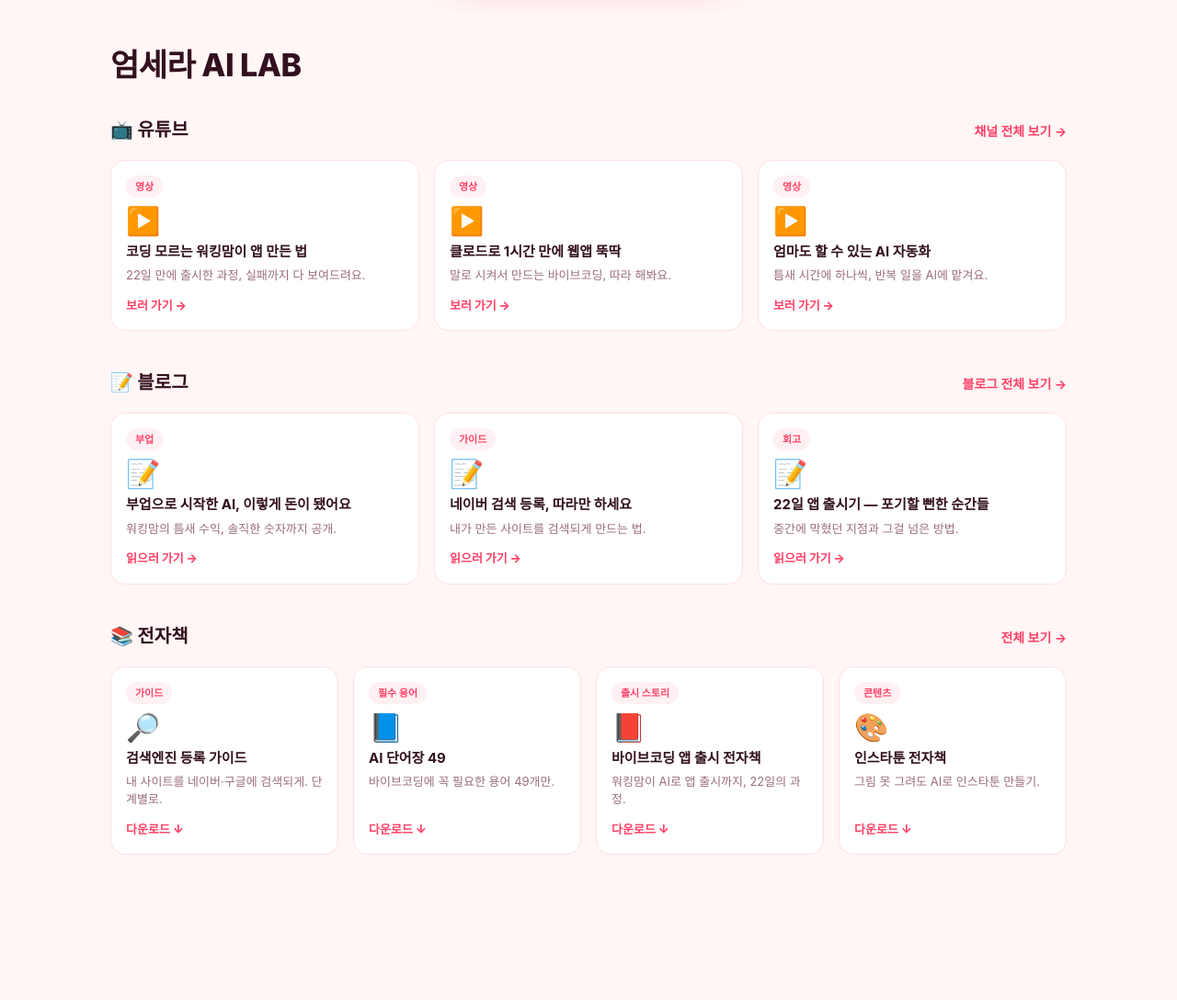
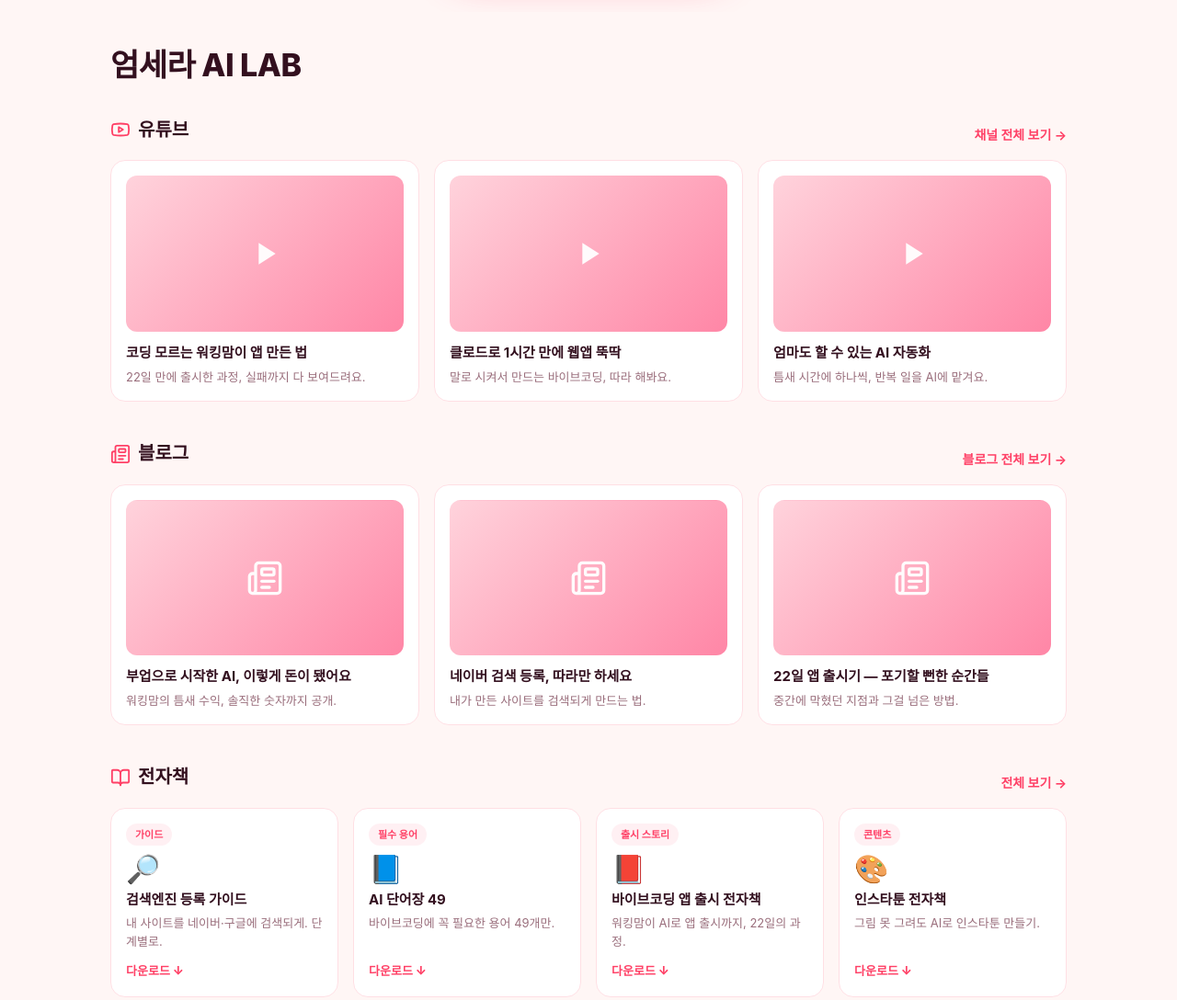
Before and after one commit to mommysecondlife/mommysecondlife, a plain HTML site: page index.html in a window 1280 px wide. Shown: the part 980-2068 px from the top of the page at 92% size. Drawn offline with Linux system fonts and the light colour scheme; a script that the page names is missing; a web font is replaced by a local one.

Commit message:
홈 콘텐츠: 섹션 아이콘 Lucide로, 유튜브·블로그 카드 썸네일형 + CTA 글씨 제거
유튜브/블로그/전자책 제목 옆 이모지를 Lucide 아이콘(youtube·newspaper·
book-open)으로 교체. 유튜브·블로그 카드는 썸네일형(현재 기본 썸네일,
실제 링크 주면 img.youtube.com/대표이미지로 교체)으로 바꾸고 '보러/읽으러 가기' 제거.

Co-Authored-By: Claude Opus 4.8 <noreply@anthropic.com>

```diff
--- a/index.html
+++ b/index.html
@@ -757,6 +757,11 @@
     #lab-preview .lcard b{font-size:15px;line-height:1.42;margin-bottom:6px}
     #lab-preview .lcard p{font-size:13px;color:var(--mut);line-height:1.5}
     #lab-preview .lgo{margin-top:auto;padding-top:12px;font-size:13px;font-weight:800;color:var(--pink)}
+    #lab-preview .lab-head h3{display:flex;align-items:center;gap:8px}
+    #lab-preview .lab-head h3 svg{width:22px;height:22px;color:var(--pink);flex:none}
+    #lab-preview .thumb{display:block;width:100%;aspect-ratio:16/9;border-radius:12px;margin-bottom:12px;position:relative;overflow:hidden;background:linear-gradient(135deg,#FFD3DC,#FF86A6);background-size:cover;background-position:center}
+    #lab-preview .thumb svg{position:absolute;left:50%;top:50%;transform:translate(-50%,-50%);width:40px;height:40px;color:rgba(255,255,255,.95)}
+    #lab-preview .lcard:hover .thumb{filter:brightness(1.04)}
     @media(max-width:600px){#lab-preview .challenge-banner b{font-size:21px}}
   </style>
   <section id="lab-preview">
@@ -770,29 +775,29 @@
         <span class="cb-go">자세히 보기 →</span>
       </a>
 
-      <!-- 유튜브 (샘플 카드 — 실제 영상 링크/제목으로 교체하세요) -->
+      <!-- 유튜브 (샘플 — 실제 영상 링크로 교체 시 thumb에 background-image:url(https://img.youtube.com/vi/영상ID/hqdefault.jpg) 추가) -->
       <div class="lab-row">
-        <div class="lab-head"><h3>📺 유튜브</h3><a href="https://www.youtube.com/@mommysecondlife" target="_blank" rel="noopener">채널 전체 보기 →</a></div>
+        <div class="lab-head"><h3><svg viewBox="0 0 24 24" fill="none" stroke="currentColor" stroke-width="2" stroke-linecap="round" stroke-linejoin="round"><path d="M2.5 17a24.12 24.12 0 0 1 0-10 2 2 0 0 1 1.4-1.4 49.56 49.56 0 0 1 16.2 0A2 2 0 0 1 21.5 7a24.12 24.12 0 0 1 0 10 2 2 0 0 1-1.4 1.4 49.55 49.55 0 0 1-16.2 0A2 2 0 0 1 2.5 17"/><path d="m10 15 5-3-5-3z"/></svg>유튜브</h3><a href="https://www.youtube.com/@mommysecondlife" target="_blank" rel="noopener">채널 전체 보기 →</a></div>
         <div class="lab-cards" data-stagger>
-          <a class="lcard" href="https://www.youtube.com/@mommysecondlife" target="_blank" rel="noopener"><span class="ltag">영상</span><span class="lcover">▶️</span><b>코딩 모르는 워킹맘이 앱 만든 법</b><p>22일 만에 출시한 과정, 실패까지 다 보여드려요.</p><span class="lgo">보러 가기 →</span></a>
-          <a class="lcard" href="https://www.youtube.com/@mommysecondlife" target="_blank" rel="noopener"><span class="ltag">영상</span><span class="lcover">▶️</span><b>클로드로 1시간 만에 웹앱 뚝딱</b><p>말로 시켜서 만드는 바이브코딩, 따라 해봐요.</p><span class="lgo">보러 가기 →</span></a>
-          <a class="lcard" href="https://www.youtube.com/@mommysecondlife" target="_blank" rel="noopener"><span class="ltag">영상</span><span class="lcover">▶️</span><b>엄마도 할 수 있는 AI 자동화</b><p>틈새 시간에 하나씩, 반복 일을 AI에 맡겨요.</p><span class="lgo">보러 가기 →</span></a>
+          <a class="lcard" href="https://www.youtube.com/@mommysecondlife" target="_blank" rel="noopener"><span class="thumb"><svg viewBox="0 0 24 24" fill="currentColor"><path d="M8 5v14l11-7z"/></svg></span><b>코딩 모르는 워킹맘이 앱 만든 법</b><p>22일 만에 출시한 과정, 실패까지 다 보여드려요.</p></a>
+          <a class="lcard" href="https://www.youtube.com/@mommysecondlife" target="_blank" rel="noopener"><span class="thumb"><svg viewBox="0 0 24 24" fill="currentColor"><path d="M8 5v14l11-7z"/></svg></span><b>클로드로 1시간 만에 웹앱 뚝딱</b><p>말로 시켜서 만드는 바이브코딩, 따라 해봐요.</p></a>
+          <a class="lcard" href="https://www.youtube.com/@mommysecondlife" target="_blank" rel="noopener"><span class="thumb"><svg viewBox="0 0 24 24" fill="currentColor"><path d="M8 5v14l11-7z"/></svg></span><b>엄마도 할 수 있는 AI 자동화</b><p>틈새 시간에 하나씩, 반복 일을 AI에 맡겨요.</p></a>
         </div>
       </div>
 
-      <!-- 블로그 (샘플 카드 — 실제 글 링크/제목으로 교체하세요) -->
+      <!-- 블로그 (샘플 — 실제 글 링크로 교체. 썸네일은 thumb에 background-image:url(글 대표이미지) 추가) -->
       <div class="lab-row">
-        <div class="lab-head"><h3>📝 블로그</h3><a href="http://blog.naver.com/mommysecondlife" target="_blank" rel="noopener">블로그 전체 보기 →</a></div>
+        <div class="lab-head"><h3><svg viewBox="0 0 24 24" fill="none" stroke="currentColor" stroke-width="2" stroke-linecap="round" stroke-linejoin="round"><path d="M15 18h-5"/><path d="M18 14h-8"/><path d="M4 22h16a2 2 0 0 0 2-2V4a2 2 0 0 0-2-2H8a2 2 0 0 0-2 2v16a2 2 0 0 1-4 0v-9a2 2 0 0 1 2-2h2"/><rect width="8" height="4" x="10" y="6" rx="1"/></svg>블로그</h3><a href="http://blog.naver.com/mommysecondlife" target="_blank" rel="noopener">블로그 전체 보기 →</a></div>
         <div class="lab-cards" data-stagger>
-          <a class="lcard" href="http://blog.naver.com/mommysecondlife" target="_blank" rel="noopener"><span class="ltag">부업</span><span class="lcover">📝</span><b>부업으로 시작한 AI, 이렇게 돈이 됐어요</b><p>워킹맘의 틈새 수익, 솔직한 숫자까지 공개.</p><span class="lgo">읽으러 가기 →</span></a>
-          <a class="lcard" href="http://blog.naver.com/mommysecondlife" target="_blank" rel="noopener"><span class="ltag">가이드</span><span class="lcover">📝</span><b>네이버 검색 등록, 따라만 하세요</b><p>내가 만든 사이트를 검색되게 만드는 법.</p><span class="lgo">읽으러 가기 →</span></a>
-          <a class="lcard" href="http://blog.naver.com/mommysecondlife" target="_blank" rel="noopener"><span class="ltag">회고</span><span class="lcover">📝</span><b>22일 앱 출시기 — 포기할 뻔한 순간들</b><p>중간에 막혔던 지점과 그걸 넘은 방법.</p><span class="lgo">읽으러 가기 →</span></a>
+          <a class="lcard" href="http://blog.naver.com/mommysecondlife" target="_blank" rel="noopener"><span class="thumb"><svg viewBox="0 0 24 24" fill="none" stroke="currentColor" stroke-width="2" stroke-linecap="round" stroke-linejoin="round"><path d="M15 18h-5"/><path d="M18 14h-8"/><path d="M4 22h16a2 2 0 0 0 2-2V4a2 2 0 0 0-2-2H8a2 2 0 0 0-2 2v16a2 2 0 0 1-4 0v-9a2 2 0 0 1 2-2h2"/><rect width="8" height="4" x="10" y="6" rx="1"/></svg></span><b>부업으로 시작한 AI, 이렇게 돈이 됐어요</b><p>워킹맘의 틈새 수익, 솔직한 숫자까지 공개.</p></a>
+          <a class="lcard" href="http://blog.naver.com/mommysecondlife" target="_blank" rel="noopener"><span class="thumb"><svg viewBox="0 0 24 24" fill="none" stroke="currentColor" stroke-width="2" stroke-linecap="round" stroke-linejoin="round"><path d="M15 18h-5"/><path d="M18 14h-8"/><path d="M4 22h16a2 2 0 0 0 2-2V4a2 2 0 0 0-2-2H8a2 2 0 0 0-2 2v16a2 2 0 0 1-4 0v-9a2 2 0 0 1 2-2h2"/><rect width="8" height="4" x="10" y="6" rx="1"/></svg></span><b>네이버 검색 등록, 따라만 하세요</b><p>내가 만든 사이트를 검색되게 만드는 법.</p></a>
+          <a class="lcard" href="http://blog.naver.com/mommysecondlife" target="_blank" rel="noopener"><span class="thumb"><svg viewBox="0 0 24 24" fill="none" stroke="currentColor" stroke-width="2" stroke-linecap="round" stroke-linejoin="round"><path d="M15 18h-5"/><path d="M18 14h-8"/><path d="M4 22h16a2 2 0 0 0 2-2V4a2 2 0 0 0-2-2H8a2 2 0 0 0-2 2v16a2 2 0 0 1-4 0v-9a2 2 0 0 1 2-2h2"/><rect width="8" height="4" x="10" y="6" rx="1"/></svg></span><b>22일 앱 출시기 — 포기할 뻔한 순간들</b><p>중간에 막혔던 지점과 그걸 넘은 방법.</p></a>
         </div>
       </div>
 
       <!-- 전자책 (실제 4권) -->
       <div class="lab-row">
-        <div class="lab-head"><h3>📚 전자책</h3><a href="ailab.html">전체 보기 →</a></div>
+        <div class="lab-head"><h3><svg viewBox="0 0 24 24" fill="none" stroke="currentColor" stroke-width="2" stroke-linecap="round" stroke-linejoin="round"><path d="M12 7v14"/><path d="M3 18a1 1 0 0 1-1-1V4a1 1 0 0 1 1-1h5a4 4 0 0 1 4 4 4 4 0 0 1 4-4h5a1 1 0 0 1 1 1v13a1 1 0 0 1-1 1h-6a3 3 0 0 0-3 3 3 3 0 0 0-3-3z"/></svg>전자책</h3><a href="ailab.html">전체 보기 →</a></div>
         <div class="lab-cards wide" data-stagger>
           <a class="lcard" href="ebook-search-guide.pdf" download="엄세라 검색엔진 등록 가이드.pdf"><span class="ltag">가이드</span><span class="lcover">🔎</span><b>검색엔진 등록 가이드</b><p>내 사이트를 네이버·구글에 검색되게. 단계별로.</p><span class="lgo">다운로드 ↓</span></a>
           <a class="lcard" href="ebook-ai-word49.pdf" download="엄세라 AI 단어장 49.pdf"><span class="ltag">필수 용어</span><span class="lcover">📘</span><b>AI 단어장 49</b><p>바이브코딩에 꼭 필요한 용어 49개만.</p><span class="lgo">다운로드 ↓</span></a>
```
